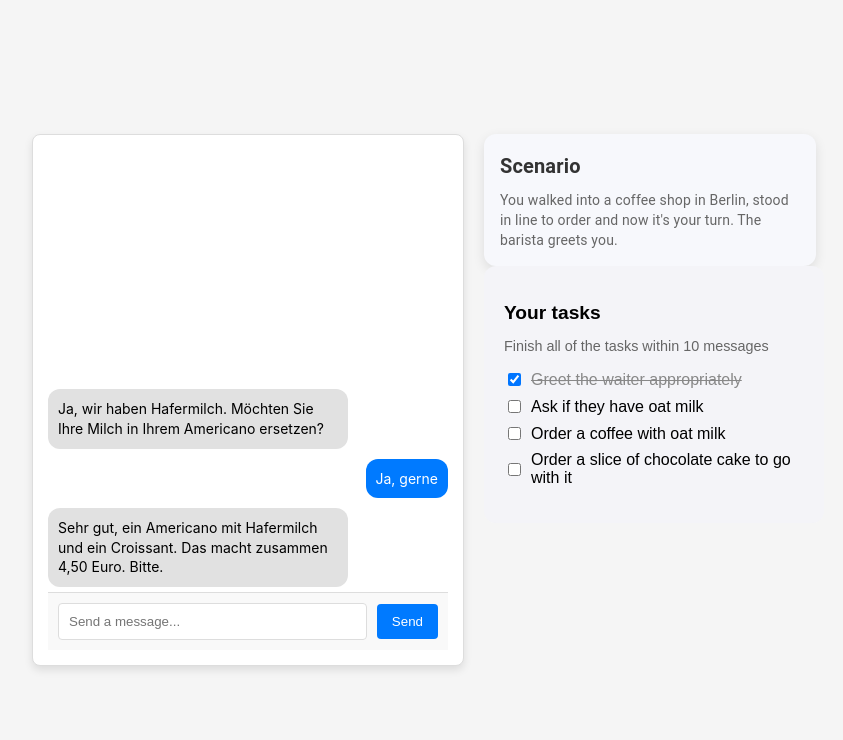
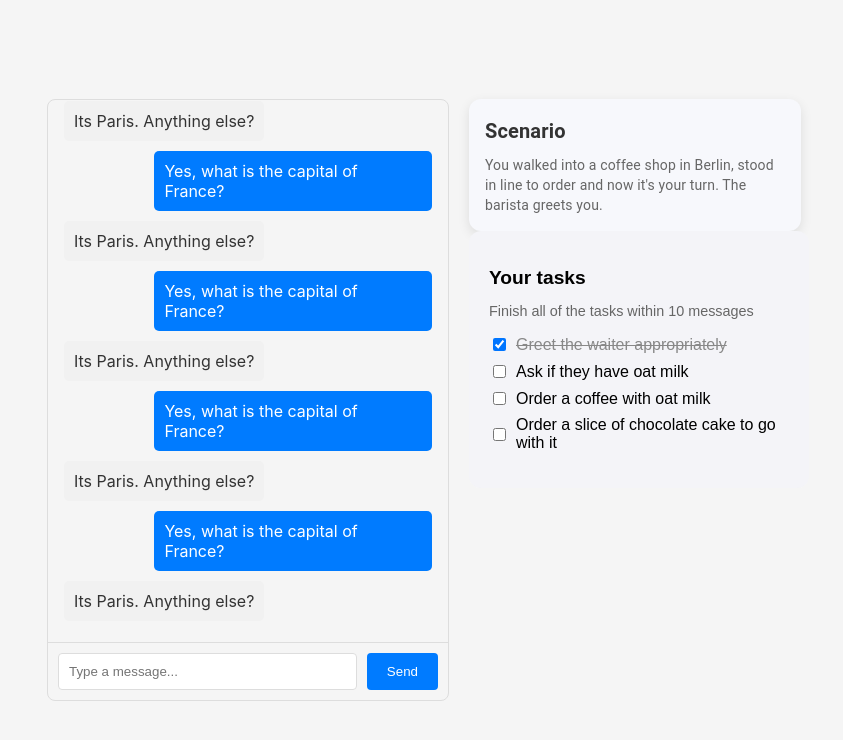
Before and after one commit to bleroni/lingoda-frontend, a React (Create React App) app: page / in a window 1280 px wide. Shown: the top 740 px of the page, without its empty margins (212-1055 px from the left). Built offline with nearby package versions, Linux system fonts and the light colour scheme.

Commit message:
Implemented Scrolling Chat

```diff
--- a/src/App.tsx
+++ b/src/App.tsx
@@ -2,9 +2,9 @@
 import React from 'react';
 import { Flex } from 'rebass';
 import styled, { ThemeProvider } from 'styled-components';
-import Chat from './components/Chat';
 import Tasks from './components/Tasks';
 import ScenarioCard from './components/Scenario';
+import ChatScrolling from './components/ChatScrolling';
 
 // Define a theme for Styled Components and Rebass
 const theme = {
@@ -22,6 +22,7 @@ const Container = styled.div`
   justify-content: center;
   height: 100vh;
   background-color: #f5f5f5;
+  overflow-y: scroll;
 `;
 
 const App: React.FC = () => {
@@ -30,7 +31,7 @@ const App: React.FC = () => {
       <Container>
         <Flex flexDirection={'row'}>
           <Flex flexDirection={'column'}>
-            <Chat />
+            <ChatScrolling />
           </Flex>
 
           <Flex flexDirection={'column'} ml={'20px'}>
--- a/src/components/Chat.tsx
+++ /dev/null
@@ -1,41 +0,0 @@
-import React, { useState } from 'react';
-import ChatContainer from './ChatContainer';
-import ChatBubble from './ChatBubble';
-import InputBar from './InputBar';
-import '../styles/Chat.css'; // Import global styles
-
-interface Message {
-  text: string;
-  sender: 'user' | 'bot';
-}
-
-const Chat: React.FC = () => {
-  const [messages, setMessages] = useState<Message[]>([
-    { text: 'Ja, wir haben Hafermilch. Möchten Sie Ihre Milch in Ihrem Americano ersetzen?', sender: 'bot' },
-    { text: 'Ja, gerne', sender: 'user' },
-    { text: 'Sehr gut, ein Americano mit Hafermilch und ein Croissant. Das macht zusammen 4,50 Euro. Bitte.', sender: 'bot' },
-  ]);
-
-  const handleSendMessage = (message: string) => {
-    console.log("sending message")
-    // setMessages([...messages, { text: message, sender: 'user' }]);
-    // // Simulate bot response (optional)
-    // setTimeout(() => {
-    //   setMessages((prev) => [
-    //     ...prev,
-    //     { text: 'Thank you! Your order will be ready shortly.', sender: 'bot' },
-    //   ]);
-    // }, 1000);
-  };
-
-  return (
-    <ChatContainer>
-      {messages.map((msg, index) => (
-        <ChatBubble key={index} message={msg.text} sender={msg.sender} />
-      ))}
-      <InputBar onSendMessage={handleSendMessage} />
-    </ChatContainer>
-  );
-};
-
-export default Chat;
--- /dev/null
+++ b/src/components/ChatScrolling.tsx
@@ -0,0 +1,80 @@
+import React, { useState, useRef, useEffect } from 'react';
+import '../styles/ChatScrolling.css'; // Optional: For styling purposes
+
+// Define the shape of the message data
+type Message = {
+  text: string;
+  sender: 'user' | 'bot';
+};
+
+// Chat component
+const ChatScrolling: React.FC = () => {
+  const [messages, setMessages] = useState<Message[]>([
+    { text: 'Its 18:15. Do you need any other info?', sender: 'bot' },
+    { text: 'Yes, what is the capital of France?', sender: 'user' },
+    { text: 'Its Paris. Anything else?', sender: 'bot' },
+    { text: 'Yes, what is the capital of France?', sender: 'user' },
+    { text: 'Its Paris. Anything else?', sender: 'bot' },
+    { text: 'Yes, what is the capital of France?', sender: 'user' },
+    { text: 'Its Paris. Anything else?', sender: 'bot' },
+    { text: 'Yes, what is the capital of France?', sender: 'user' },
+    { text: 'Its Paris. Anything else?', sender: 'bot' },
+    { text: 'Yes, what is the capital of France?', sender: 'user' },
+    { text: 'Its Paris. Anything else?', sender: 'bot' },
+  ]);
+
+  const [input, setInput] = useState('');
+  const messageEndRef = useRef<HTMLDivElement | null>(null);
+
+  // Function to handle sending a new message
+  const handleSendMessage = () => {
+    if (input.trim() === '') return;
+
+    // Add new user message
+    setMessages([...messages, { text: input, sender: 'user' }]);
+    setInput('');
+
+    // Simulate bot response (this could be replaced with a real API call)
+    setTimeout(() => {
+      setMessages((prevMessages) => [
+        ...prevMessages,
+        { text: 'Its Paris. Anything else?', sender: 'bot' },
+      ]);
+    }, 500);
+  };
+
+  // Scroll to the bottom whenever new messages are added
+  useEffect(() => {
+    messageEndRef.current?.scrollIntoView({ behavior: 'smooth' });
+  }, [messages]);
+
+  return (
+    <div className="chat-container">
+      <div className="messages-container">
+        {messages.map((message, index) => (
+          <div
+            key={index}
+            className={`message ${message.sender === 'user' ? 'user-message' : 'bot-message'}`}
+          >
+            {message.text}
+          </div>
+        ))}
+        <div ref={messageEndRef} />
+      </div>
+      <div className="input-container">
+        <input
+          type="text"
+          value={input}
+          onChange={(e) => setInput(e.target.value)}
+          placeholder="Type a message..."
+          className="message-input"
+        />
+        <button onClick={handleSendMessage} className="send-button">
+          Send
+        </button>
+      </div>
+    </div>
+  );
+};
+
+export default ChatScrolling;
--- a/src/styles/Chat.css
+++ /dev/null
@@ -1,74 +0,0 @@
-/* Chat.css */
-.App {
-  display: flex;
-  flex-direction: column;
-  align-items: center;
-  justify-content: center;
-  height: 100vh;
-  background-color: #f0f0f5; /* Light gray background */
-  font-family: 'Arial', sans-serif; /* Base font */
-}
-
-h1 {
-  color: #333;
-  margin-bottom: 20px;
-}
-
-/* Center the chat container and add shadow for better visibility */
-.chat-container {
-  display: flex;
-  flex-direction: column;
-  justify-content: flex-end;
-  width: 400px;
-  height: 500px;
-  background-color: #ffffff;
-  border: 1px solid #ddd;
-  border-radius: 8px;
-  box-shadow: 0px 4px 8px rgba(0, 0, 0, 0.1);
-  overflow-y: auto;
-  padding: 15px;
-}
-
-/* Style for the input bar and its elements */
-.input-bar {
-  display: flex;
-  align-items: center;
-  padding: 10px;
-  border-top: 1px solid #ddd;
-  background-color: #f9f9f9;
-}
-
-.input-field {
-  flex-grow: 1;
-  padding: 10px;
-  border: 1px solid #ddd;
-  border-radius: 4px;
-  margin-right: 10px;
-}
-
-.send-button {
-  padding: 10px 15px;
-  background-color: #007aff;
-  color: white;
-  border: none;
-  border-radius: 4px;
-  cursor: pointer;
-}
-
-.send-button:hover {
-  background-color: #005bb5;
-}
-
-/* General styles for scrollbars */
-.chat-container::-webkit-scrollbar {
-  width: 6px;
-}
-
-.chat-container::-webkit-scrollbar-thumb {
-  background-color: #aaa;
-  border-radius: 10px;
-}
-
-.chat-container::-webkit-scrollbar-track {
-  background: transparent;
-}
--- a/src/styles/ChatContainer.css
+++ b/src/styles/ChatContainer.css
@@ -1,7 +1,7 @@
 .chat-container {
   display: flex;
   flex-direction: column;
-  height: 500px;
+  height: 800px;
   width: 400px;
   border: 1px solid #ddd;
   border-radius: 8px;
--- /dev/null
+++ b/src/styles/ChatScrolling.css
@@ -0,0 +1,64 @@
+/* Chat.css */
+.chat-container {
+  display: flex;
+  flex-direction: column;
+  width: 400px;
+  height: 600px;
+  border: 1px solid #ddd;
+  border-radius: 8px;
+  overflow: hidden;
+}
+
+.messages-container {
+  flex-grow: 1;
+  padding: 16px;
+  overflow-y: auto;
+  display: flex;
+  flex-direction: column;
+}
+
+.message {
+  padding: 10px;
+  border-radius: 5px;
+  margin: 5px 0;
+  max-width: 70%;
+}
+
+.user-message {
+  align-self: flex-end;
+  background-color: #007bff;
+  color: white;
+}
+
+.bot-message {
+  align-self: flex-start;
+  background-color: #f1f1f1;
+  color: #333;
+}
+
+.input-container {
+  display: flex;
+  padding: 10px;
+  border-top: 1px solid #ddd;
+}
+
+.message-input {
+  flex-grow: 1;
+  padding: 10px;
+  border: 1px solid #ddd;
+  border-radius: 4px;
+  margin-right: 10px;
+}
+
+.send-button {
+  padding: 10px 20px;
+  background-color: #007bff;
+  color: white;
+  border: none;
+  border-radius: 4px;
+  cursor: pointer;
+}
+
+.send-button:hover {
+  background-color: #0056b3;
+}
```
